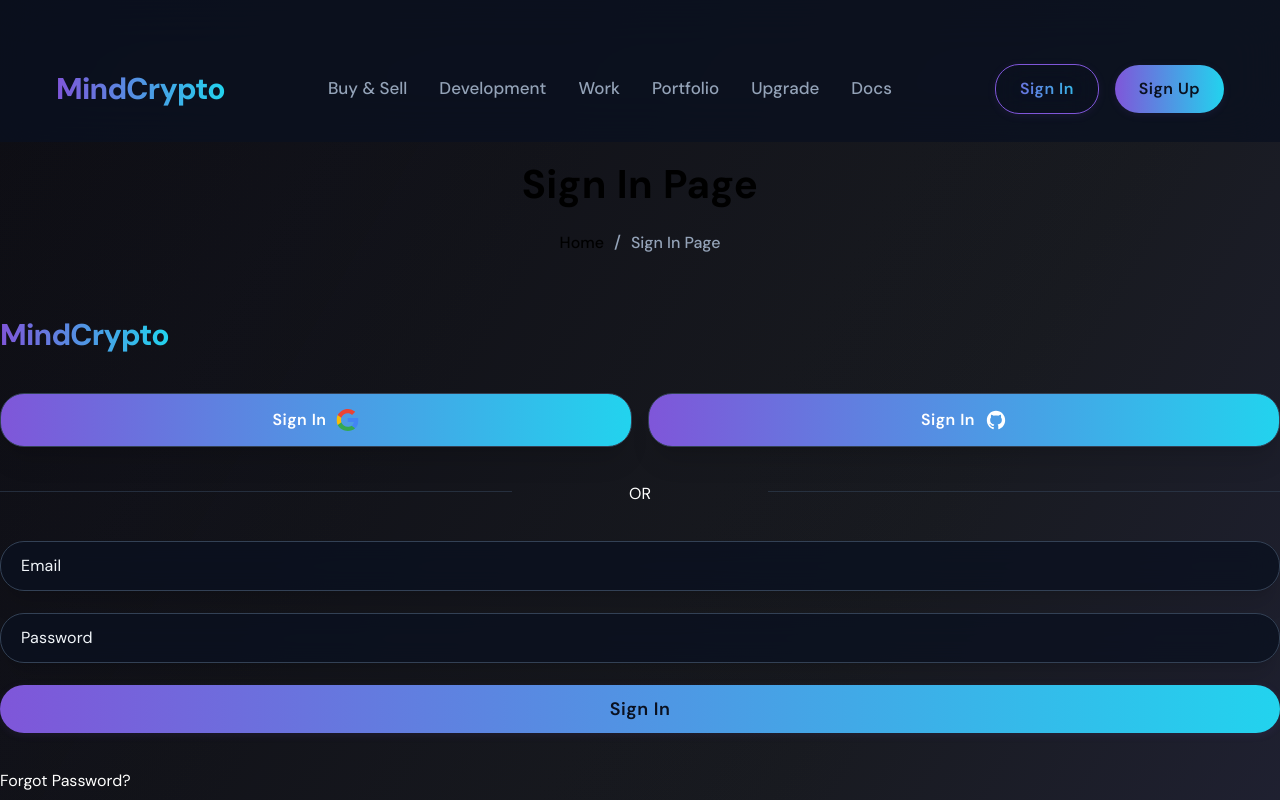
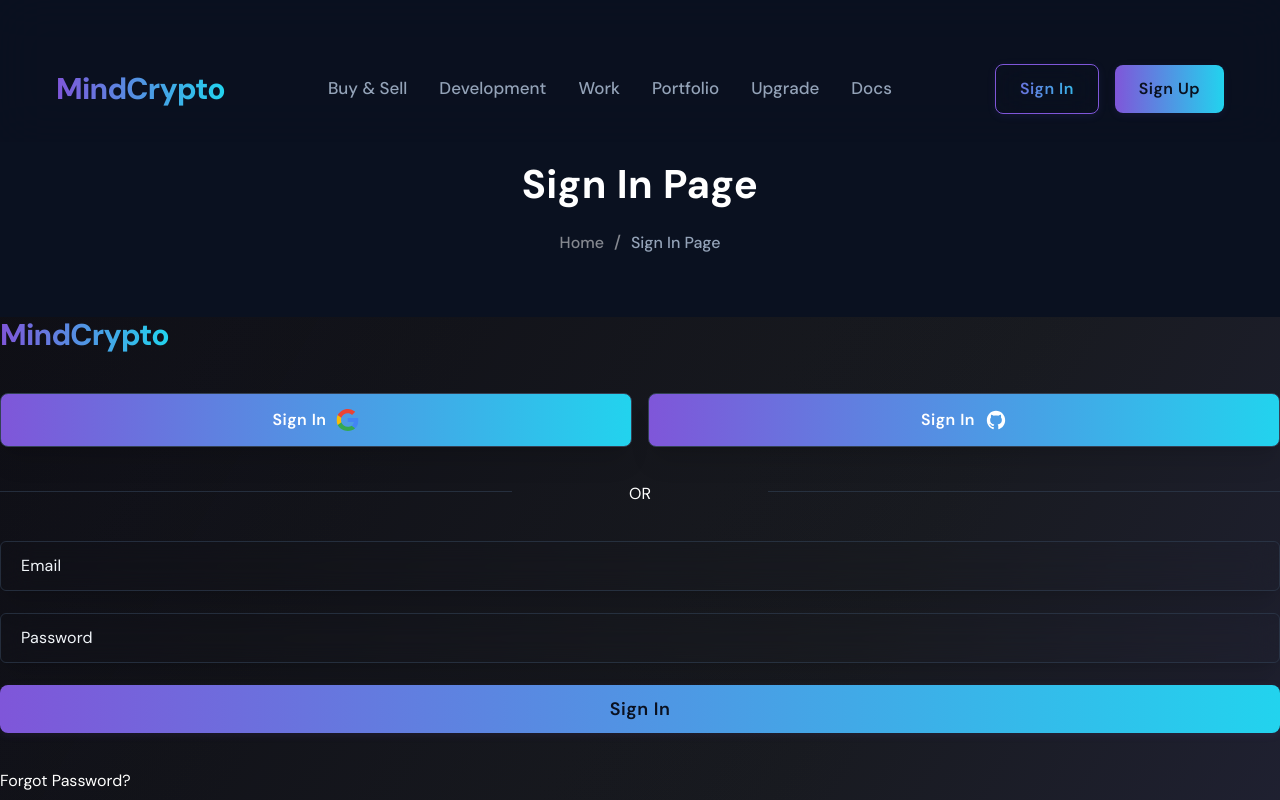
Before and after one commit to digitalease031/mindcrypto, a Next.js app: page /signin in a window 1280 px wide. Shown: the top 800 px of the page. Built offline with nearby package versions, Linux system fonts and the light colour scheme.

Commit message:
Fix: UI issues in production

```diff
--- a/next.config.mjs
+++ b/next.config.mjs
@@ -1,12 +1,13 @@
 /** @type {import('next').NextConfig} */
-const isProd = process.env.NODE_ENV === "production";
-
 const nextConfig = {
-  basePath: isProd ? "/MindCrypto" : "",
-  assetPrefix: isProd ? "/MindCrypto/" : "",
-  output: "export",
   images: {
-    unoptimized: true,
+    domains: ['localhost', 'mindcrypto.vercel.app'],
+    remotePatterns: [
+      {
+        protocol: 'https',
+        hostname: '**',
+      },
+    ],
   },
 };
 
--- a/src/app/globals.css
+++ b/src/app/globals.css
@@ -2,6 +2,7 @@
 @tailwind components;
 @tailwind utilities;
 
+@layer base {
   html {
     scroll-behavior: smooth;
     background: linear-gradient(135deg, #0a0a0f 0%, #181A20 60%, #23243a 100%);
@@ -28,7 +29,9 @@ body::before {
     opacity: 0.6;
     mix-blend-mode: lighten;
   }
+}
 
+@layer components {
   section {
     @apply bg-gradient-to-br from-background-dark via-background-dark to-surface-dark shadow-2xl rounded-3xl;
     padding-top: 3.5rem;
@@ -37,12 +40,12 @@ section {
   }
 
   .card, .rounded-md, .rounded-lg {
-  @apply bg-background-dark bg-opacity-80 shadow-xl backdrop-blur-lg border border-border rounded-3xl;
-  transition: box-shadow 0.3s, transform 0.3s;
+    @apply bg-background-dark bg-opacity-80 shadow-xl backdrop-blur-lg border border-border rounded-3xl transition-all duration-300;
   }
+
   .card:hover, .rounded-md:hover, .rounded-lg:hover {
-  box-shadow: 0 8px 32px 0 rgba(31, 38, 135, 0.25);
-  transform: translateY(-2px) scale(1.02);
+    @apply shadow-2xl transform -translate-y-1 scale-[1.02];
+  }
 }
 
 h1, h2, h3, h4, h5, h6 {
--- a/src/app/layout.tsx
+++ b/src/app/layout.tsx
@@ -5,7 +5,17 @@ import Footer from "@/components/Layout/Footer";
 import { ThemeProvider } from "next-themes";
 import ScrollToTop from "@/components/ScrollToTop";
 import Aoscompo from "@/utils/aos";
-const font = DM_Sans({ subsets: ["latin"] });
+
+const font = DM_Sans({
+  subsets: ["latin"],
+  display: 'swap',
+  variable: '--font-dm-sans',
+});
+
+export const metadata = {
+  title: 'MindCrypto',
+  description: 'Next.js Crypto Trading Platform',
+};
 
 export default function RootLayout({
   children,
@@ -13,16 +23,16 @@ export default function RootLayout({
   children: React.ReactNode;
 }>) {
   return (
-    <html lang="en" suppressHydrationWarning>
-      <body className={`${font.className}`}>
+    <html lang="en" suppressHydrationWarning className={font.variable}>
+      <body className={`${font.className} antialiased`}>
         <ThemeProvider
           attribute="class"
           enableSystem={true}
-          defaultTheme="system"
+          defaultTheme="dark"
         >
           <Aoscompo>
             <Header />
-            {children}
+            <main>{children}</main>
             <Footer />
           </Aoscompo>
           <ScrollToTop />
```
Lines whose indentation alone changed are shown as unchanged.
